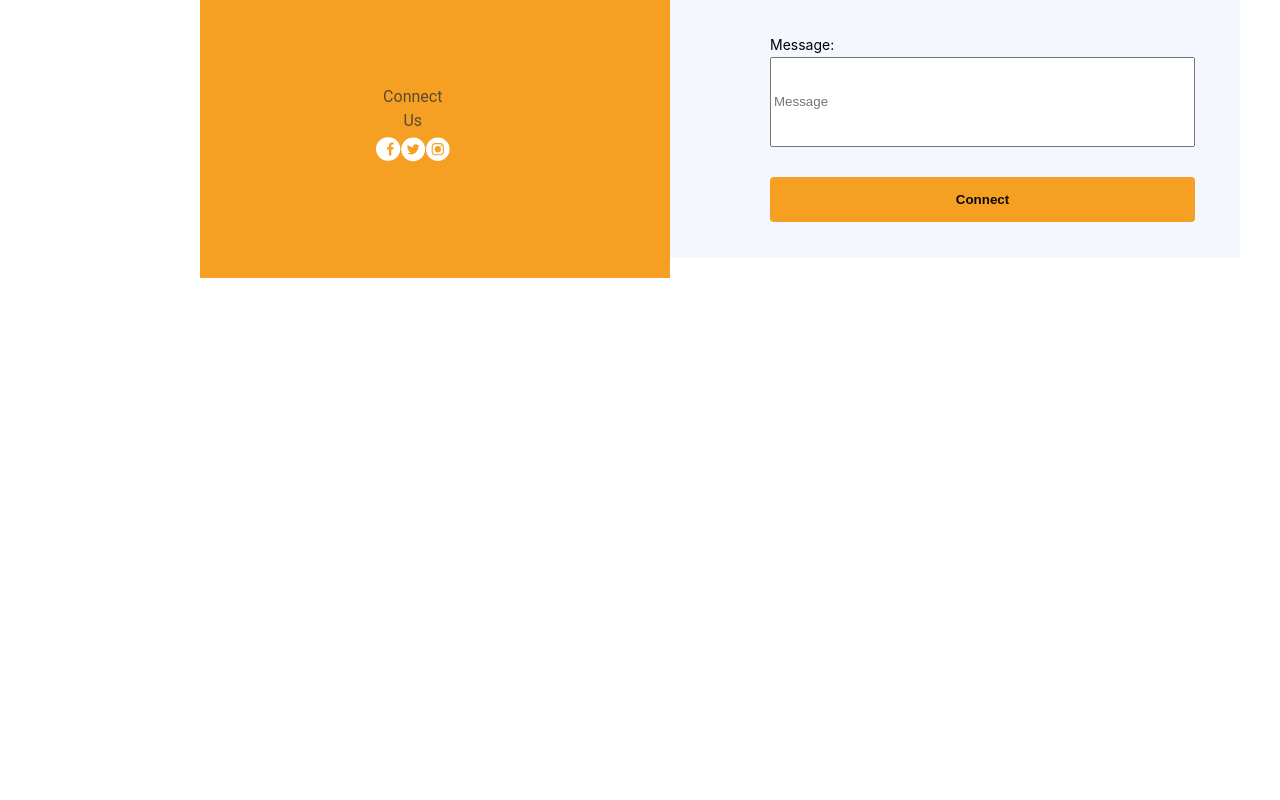
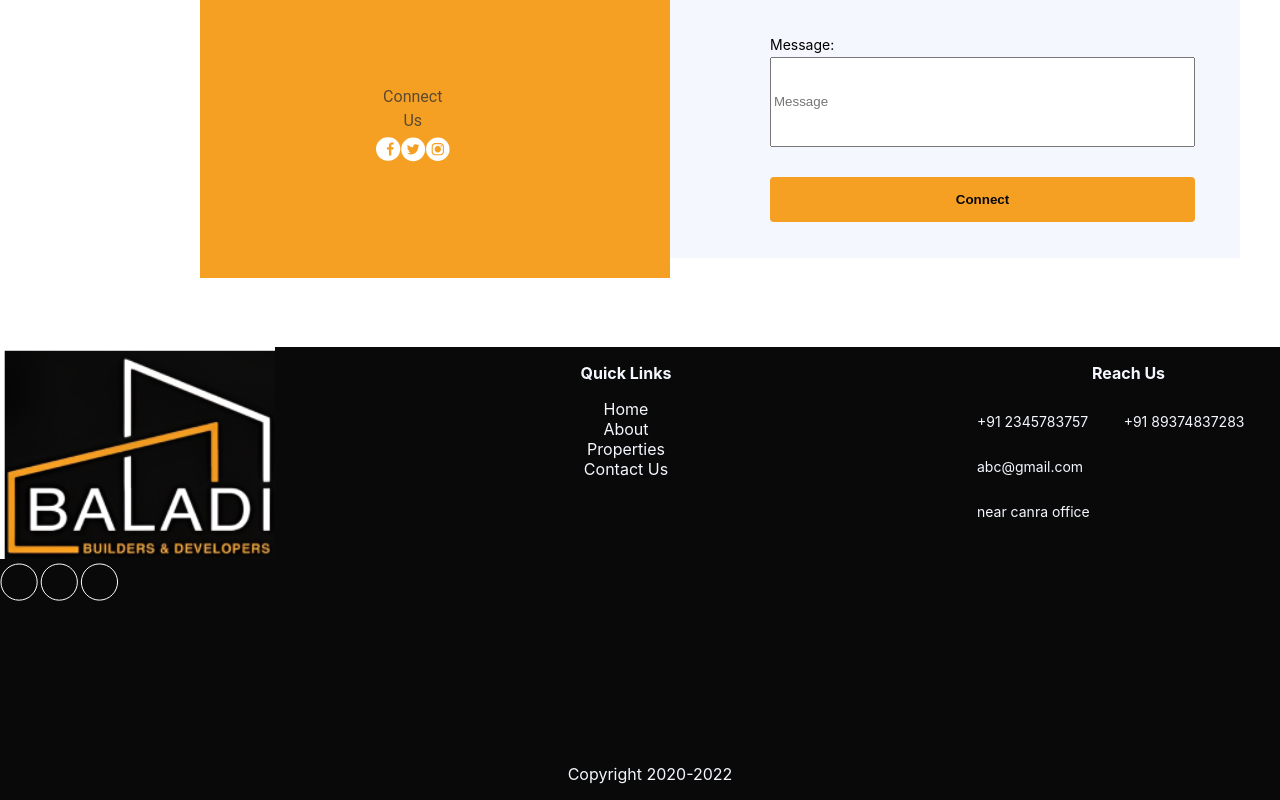
Before and after one commit to KalpithaRB/cietwo, a React (Create React App) app: page / in a window 1280 px wide. Shown: the part 444-1244 px from the top of the page. Before the commit the page ends 800 px from the top, so only its background shows below. Built offline with nearby package versions, Linux system fonts and the light colour scheme.

Commit message:
added logo and now adding the icons in the footer

```diff
--- a/src/components/Footer/Footer.jsx
+++ b/src/components/Footer/Footer.jsx
@@ -1,6 +1,6 @@
 import React from "react";
 import "./Footer.css";
-import './baladi.png'
+import baladi from'./assets/baladi.png';
 
 export function ContactUs() {
   return (
@@ -118,20 +118,40 @@ function Footer() {
     <>
       <div className="footer-layout-container">
         <ContactUs />
-        {/* <div className="footer-copyright-container">
+         <div className="footer-copyright-container">
           <div className="Footer-container">
             {/* <p>happy</p> */}
-            {/* <div className="logo-social-media-container">
+            <div className="logo-social-media-container">
               <div className="Logo-container">
-                <img src='./baladi.png' alt="baladi"/>
+                <img src={baladi} alt="baladi"/>
               </div>
               <div className="socialMedia-container">
-                <div className="linkedin-container"><p>linkedin</p></div>
-                <div className="facebook-container"><p>fb</p></div>
-                <div className="twitter-container"><p>twitter</p></div>
-                <div className="instagram-container"><p>instagram</p></div>
+                <div className="linkedin-container">
+                <svg width="38" height="38" viewBox="0 0 38 38" fill="none" xmlns="http://www.w3.org/2000/svg">
+                <rect x="1" y="0.98877" width="36.1825" height="36.1825" rx="18.0913" stroke="white"/>
+                </svg>
+
+                </div>
+                <div className="facebook-container">
+                <svg width="38" height="38" viewBox="0 0 38 38" fill="none" xmlns="http://www.w3.org/2000/svg">
+                  <rect x="1.18256" y="0.989258" width="36.1825" height="36.1825" rx="18.0913" stroke="white"/>
+                </svg>
+                </div>
+                <div className="twitter-container">
+                <svg width="39" height="38" viewBox="0 0 39 38" fill="none" xmlns="http://www.w3.org/2000/svg">
+                  <rect x="1.36505" y="0.928223" width="36.1825" height="36.1825" rx="18.0913" stroke="white"/>
+                </svg>
+
+
+
+                </div>
+                <div className="instagram-container">
+
+
+                </div>
               </div>
             </div>
+
             <div className="quickLinks-container">
               <div className="links-title-container">
                 <p><strong>Quick Links</strong></p>
@@ -180,8 +200,8 @@ function Footer() {
           </div>
           <div className="copyright-container">
             <p> Copyright 2020-2022 </p>
-          </div> */}
-        {/* </div> */}
+          </div>
+        </div>
       </div>
     </>
   );
```
Also changed, not shown: src/components/Footer/assets/baladi.png (renamed from src/components/Footer/baladi.png).
